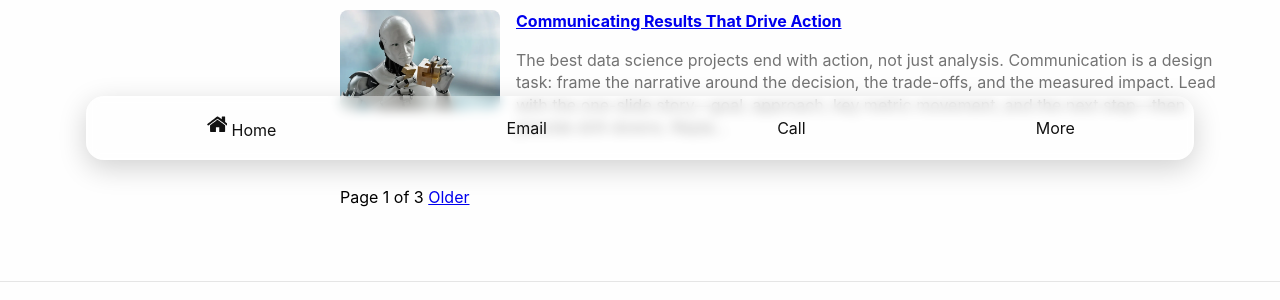
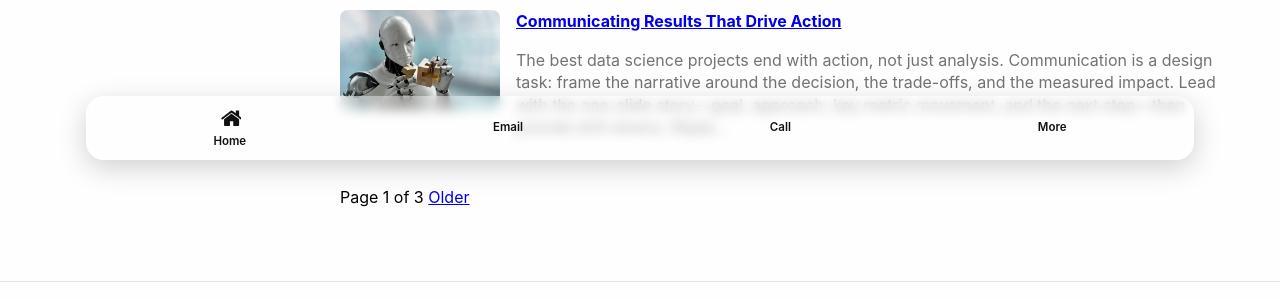
Before and after one commit to RahulBhattacharya1/RahulBhattacharya1.github.io, a Jekyll site: the page built from index.html, in a window 1280 px wide. Shown: the part 730-1030 px from the top of the page. Built offline with Jekyll 4.4.1, drawn with Linux system fonts in a browser that asks for light colours; the list of posts is cut into pages by our own code.

Commit message:
Update main.scss

```diff
--- a/assets/css/main.scss
+++ b/assets/css/main.scss
@@ -661,3 +661,32 @@ pre {
 @media (max-width: 768px){
   :root{ --bar-height: 58px; }
 }
+
+/* Make UP and DOWN bars look identical */
+.mobile-glassbar .bar-btn,
+.bottom-nav .bar-btn {
+  display: inline-flex;
+  flex-direction: column;
+  align-items: center;
+  justify-content: center;
+  gap: 6px;
+  height: var(--bar-height);
+  margin: 0 6px;
+  border-radius: 14px;
+  font-size: 11.5px;   /* match DOWN bar */
+  font-weight: 600;    /* match DOWN bar */
+  line-height: 1;
+}
+
+.mobile-glassbar .bar-btn span,
+.bottom-nav .bar-btn span {
+  display: block;      /* avoid baseline weirdness */
+}
+
+.mobile-glassbar .bar-btn svg,
+.bottom-nav .bar-btn svg {
+  width: 22px;
+  height: 22px;
+  display: block;
+  fill: currentColor;
+}
```
